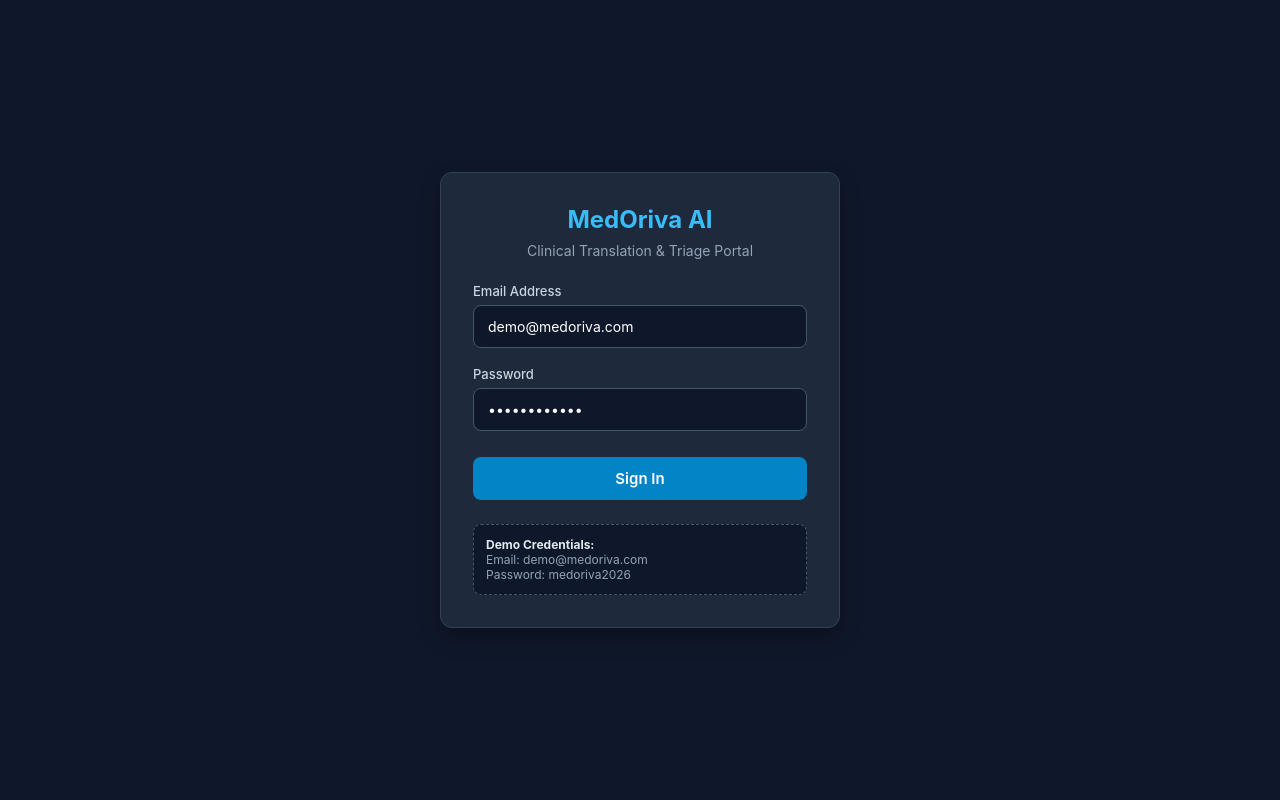
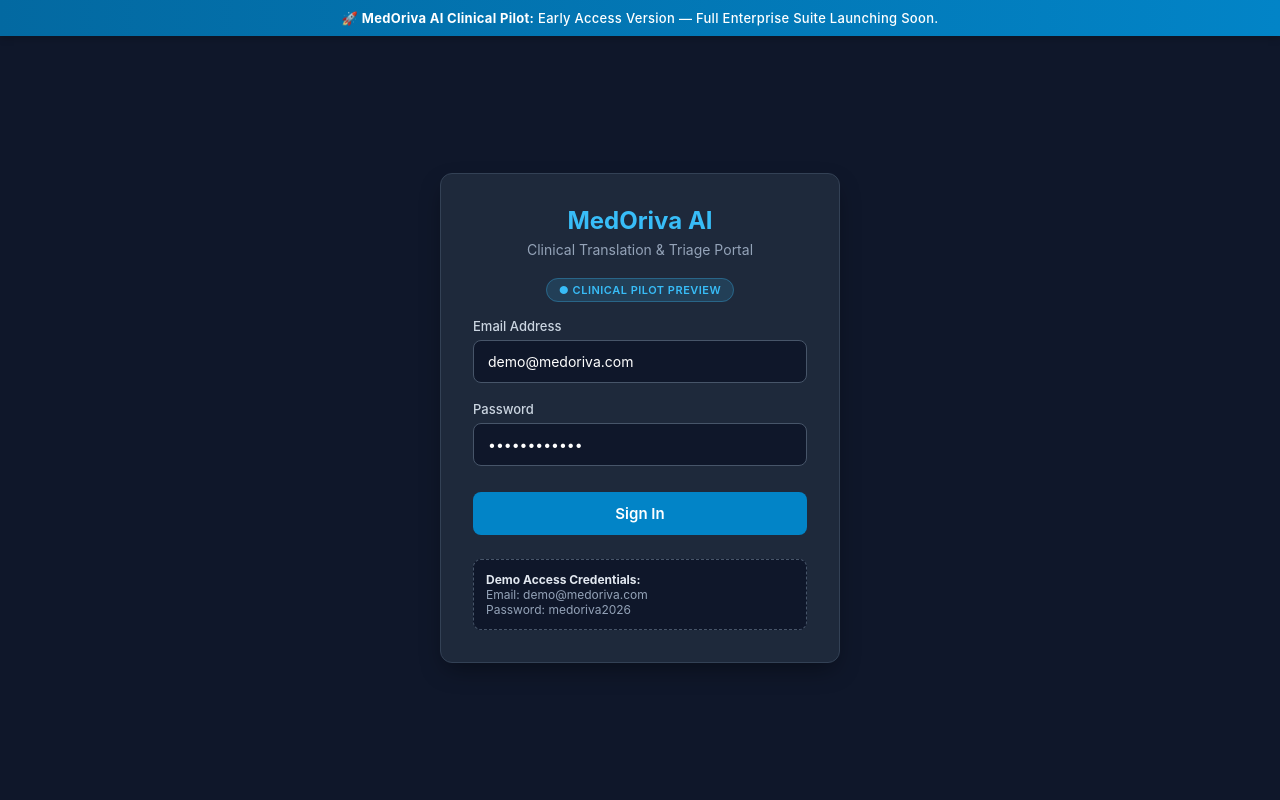
Before and after one commit to sanjaysweet777-maker/MedOrivaAI, a Flask app: page /login in a window 1280 px wide. Run offline with Flask 3, Linux system fonts and the light colour scheme.

Commit message:
Update login.html

```diff
--- a/templates/login.html
+++ b/templates/login.html
@@ -6,10 +6,14 @@
     <title>MedOriva AI - Clinical Login</title>
     <style>
         * { box-sizing: border-box; margin: 0; padding: 0; font-family: -apple-system, BlinkMacSystemFont, "Segoe UI", Roboto, Helvetica, Arial, sans-serif; }
-        body { background: #0f172a; display: flex; align-items: center; justify-content: center; min-height: 100vh; padding: 20px; color: #f8fafc; }
+        body { background: #0f172a; min-height: 100vh; display: flex; flex-direction: column; color: #f8fafc; }
+        .top-banner { background: linear-gradient(90deg, #0369a1, #0284c7); color: #ffffff; text-align: center; padding: 10px 16px; font-size: 13px; font-weight: 500; letter-spacing: 0.3px; width: 100%; box-shadow: 0 2px 8px rgba(0,0,0,0.2); }
+        .login-wrapper { flex: 1; display: flex; align-items: center; justify-content: center; padding: 24px; }
         .login-card { background: #1e293b; border: 1px solid #334155; border-radius: 12px; width: 100%; max-width: 400px; padding: 32px; box-shadow: 0 10px 25px -5px rgba(0, 0, 0, 0.4); }
-        .brand { font-size: 24px; font-weight: 700; color: #38bdf8; text-align: center; margin-bottom: 8px; }
-        .subtitle { font-size: 14px; color: #94a3b8; text-align: center; margin-bottom: 24px; }
+        .brand { font-size: 24px; font-weight: 700; color: #38bdf8; text-align: center; margin-bottom: 6px; }
+        .subtitle { font-size: 14px; color: #94a3b8; text-align: center; margin-bottom: 20px; }
+        .badge-container { text-align: center; margin-bottom: 20px; }
+        .pilot-badge { background: rgba(56, 189, 248, 0.15); color: #38bdf8; border: 1px solid rgba(56, 189, 248, 0.3); padding: 4px 12px; border-radius: 9999px; font-size: 11px; font-weight: 600; text-transform: uppercase; letter-spacing: 0.5px; }
         .form-group { margin-bottom: 18px; }
         label { display: block; font-size: 13px; font-weight: 500; color: #cbd5e1; margin-bottom: 6px; }
         input { width: 100%; padding: 12px 14px; background: #0f172a; border: 1px solid #475569; border-radius: 8px; color: #fff; font-size: 14px; outline: none; transition: border-color 0.2s; }
@@ -22,9 +26,20 @@
     </style>
 </head>
 <body>
+
+    <!-- Top Announcement Banner -->
+    <div class="top-banner">
+        🚀 <strong>MedOriva AI Clinical Pilot:</strong> Early Access Version — Full Enterprise Suite Launching Soon.
+    </div>
+
+    <div class="login-wrapper">
         <div class="login-card">
             <div class="brand">MedOriva AI</div>
             <div class="subtitle">Clinical Translation & Triage Portal</div>
+
+            <div class="badge-container">
+                <span class="pilot-badge">● Clinical Pilot Preview</span>
+            </div>
 
             {% with messages = get_flashed_messages() %}
                 {% if messages %}
@@ -45,10 +60,12 @@
             </form>
 
             <div class="demo-box">
-            <div><strong>Demo Credentials:</strong></div>
+                <div><strong>Demo Access Credentials:</strong></div>
                 <div>Email: <code>demo@medoriva.com</code></div>
                 <div>Password: <code>medoriva2026</code></div>
             </div>
         </div>
+    </div>
+
 </body>
 </html>
```
Lines whose indentation alone changed are shown as unchanged.
